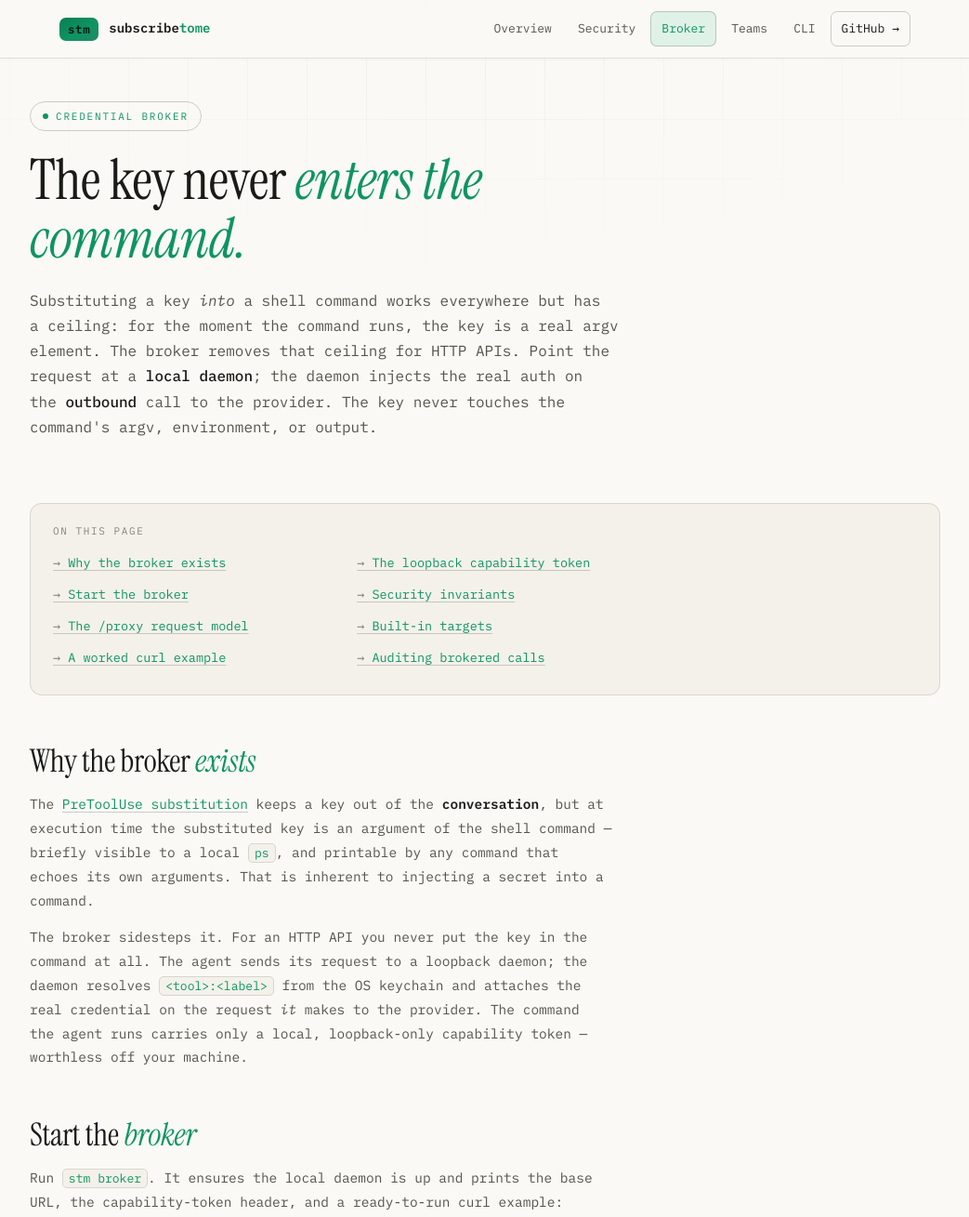
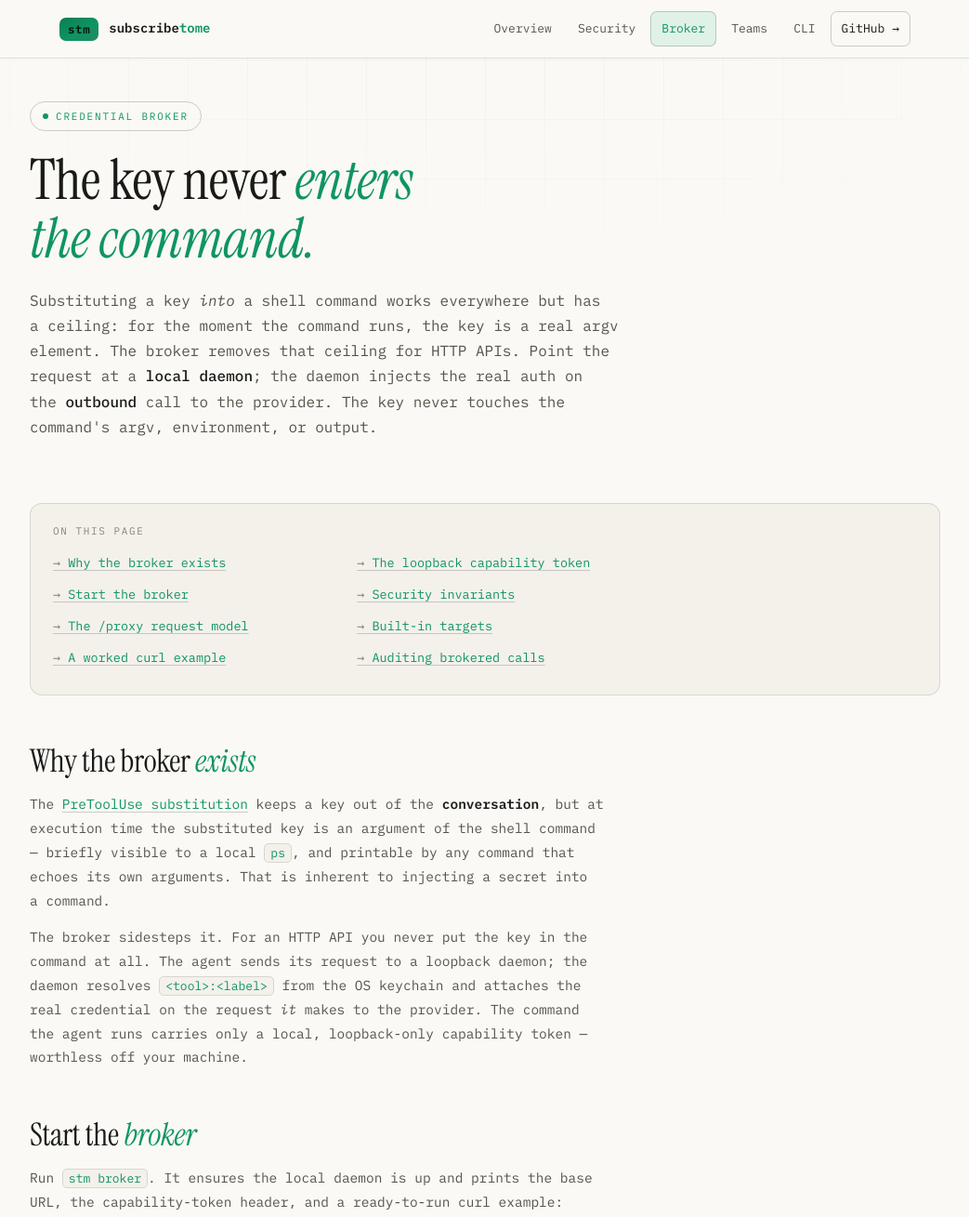
Before and after one commit to matterhornso/subscribetome, a website: page docs/broker.html in a window 1280 px wide. Shown: the top 1309 px of the page at 93% size, without its empty margins (118-1161 px from the left). Drawn offline with Linux system fonts and the light colour scheme.

Commit message:
style(docs): balance heading line-breaks, prevent body orphans
Add text-wrap:balance to h1/h2/h3 and text-wrap:pretty to .lead/.prose
copy across all five doc pages. The serif display headings wrap to 2-3
lines ("Share credentials / without sharing them."), and balance gives
even line lengths; pretty avoids single-word orphans in the mono body.
No occurrences existed before. Design language unchanged.

```diff
--- a/docs/broker.html
+++ b/docs/broker.html
@@ -246,6 +246,9 @@
   .foot-links a:hover { color:var(--acc); }
 
   @media (prefers-reduced-motion:reduce){ html { scroll-behavior:auto; } .card-link:hover { transform:none; } }
+  /* typographic polish: balance multi-line headings, avoid body orphans */
+  h1, h2, h3 { text-wrap:balance; }
+  .lead, .prose p, .prose li { text-wrap:pretty; }
 </style>
 </head>
 <body>
```
Also changed, not shown: docs/cli.html (+3 -0 lines), docs/docs.html (+3 -0 lines), docs/security.html (+3 -0 lines), docs/teams.html (+3 -0 lines).
